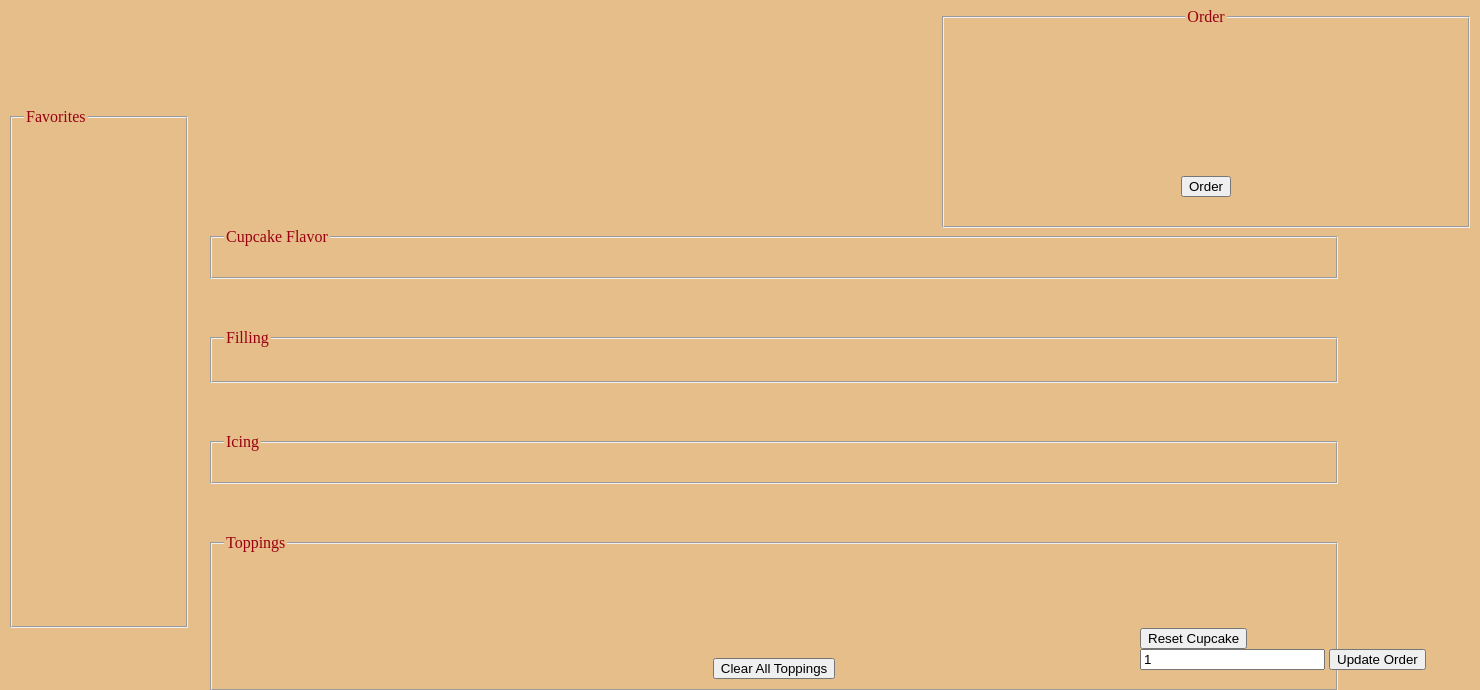
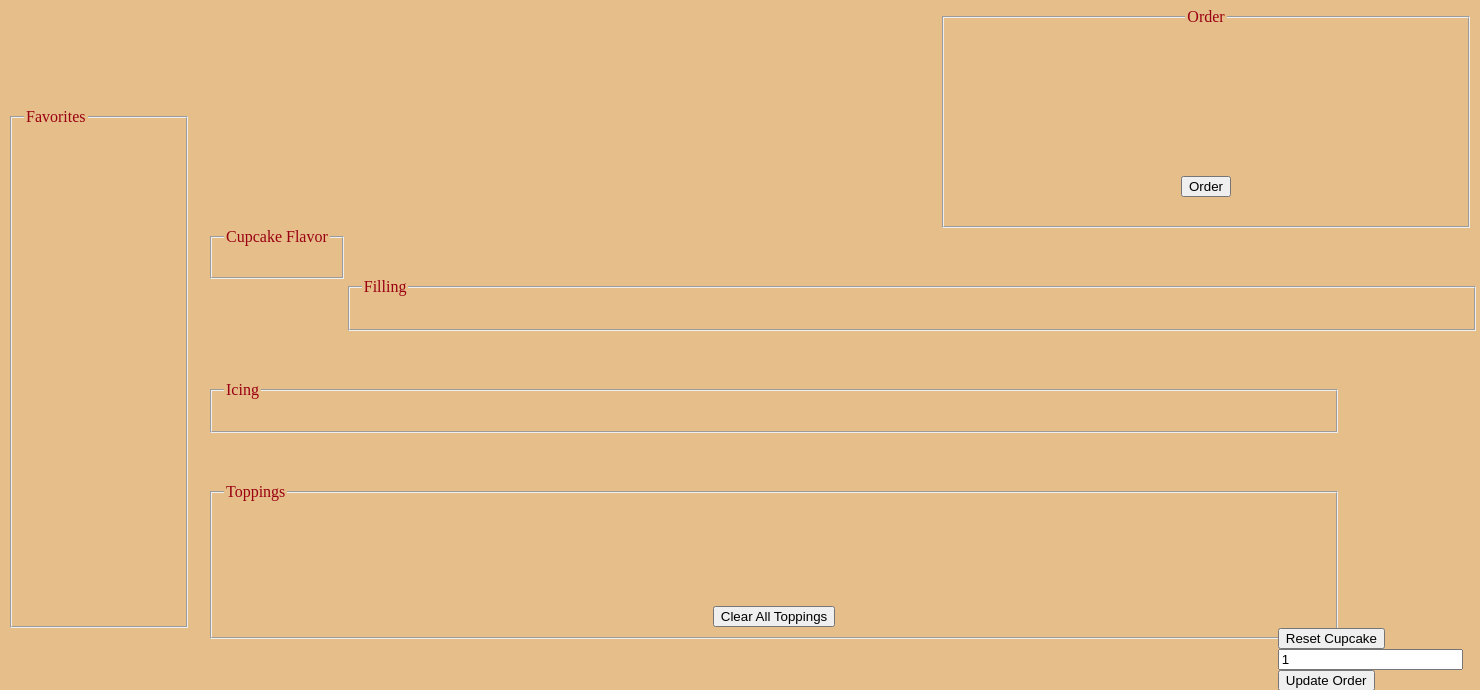
Before and after one commit to Ellyonia/CustomCupcake, a PHP site: page /order.php in a window 1480 px wide; the page is wider, and only the part inside the window is pictured. Shown: the top 690 px of that part. Run offline with PHP 8.4, Linux system fonts and the light colour scheme; some libraries are stand-ins or nearby versions.

Commit message:
css change

```diff
--- a/css/style.css
+++ b/css/style.css
@@ -89,6 +89,7 @@
 
 #flavor div {
 	width: 1100px;
+	width: 110%;
 	/*margin-right: -700px;*/
 	/*width: 1510px;*/
 	overflow-x: scroll;
@@ -183,8 +184,6 @@
 
 .reset {
 	position: relative;
-
-
 }
 
 .update {
```
